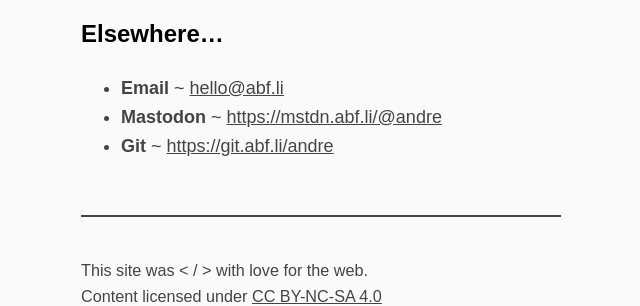
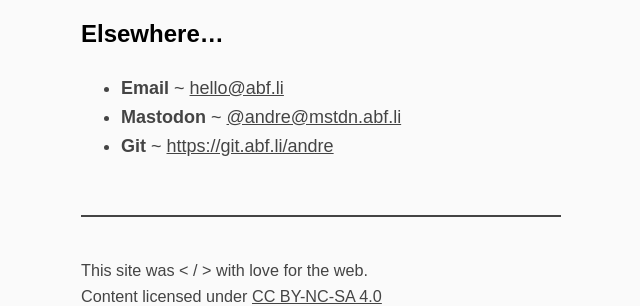
Before and after one commit to a-franca/abf.li, a Jekyll site: the page built from pages/index.md, in a window 1280 px wide. Shown: the part 1564-1870 px from the top of the page, without its empty margins (319-959 px from the left). Built offline with Jekyll 4.4.1, drawn with Linux system fonts in a browser that asks for light colours; part of the change alters nothing that is shown.

```diff
--- a/pages/index.md
+++ b/pages/index.md
@@ -52,7 +52,7 @@ Last but not least, this site provides both an [RSS](/feed.xml) and a [JSON](/fe
 ## Elsewhere...
 
 * **Email** ~ [{{ site.author.email }}](mailto:{{ site.author.email }})
-* **Mastodon** ~ [{{ site.author.mastodon }}]({{ site.author.mastodon }} "Follow on Mastodon"){: rel="me noopener" target="_blank" }
+* **Mastodon** ~ [{{ site.author.mastodon-handle }}]({{ site.author.mastodon }} "Follow on Mastodon"){: rel="me noopener" target="_blank" }
 * **Git** ~ [{{ site.author.git }}]({{ site.author.git }} "Source Code Repository"){: rel="me noopener" target="_blank" }
 
 *[FOSS]: Free and Open Source Software
```
